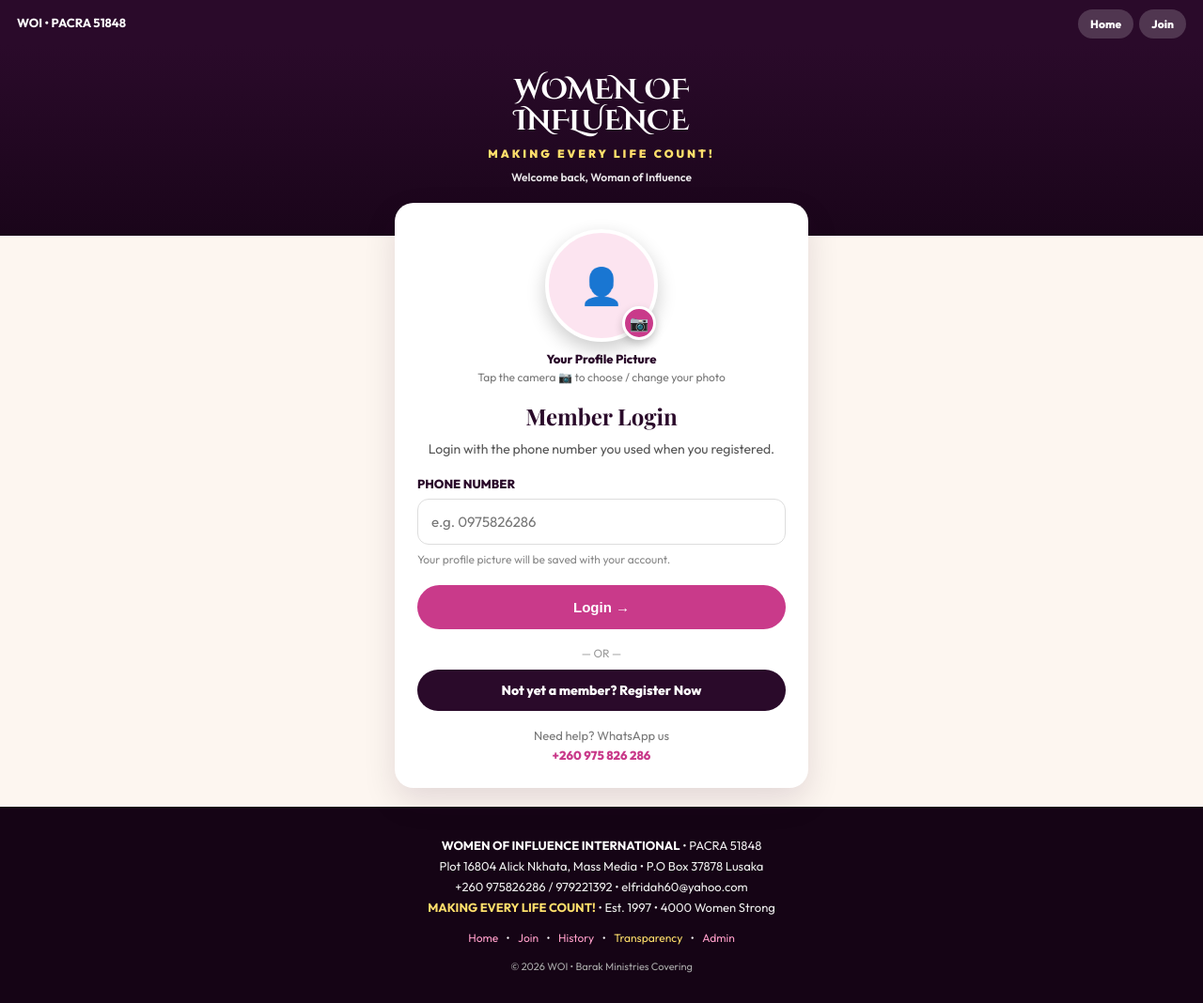
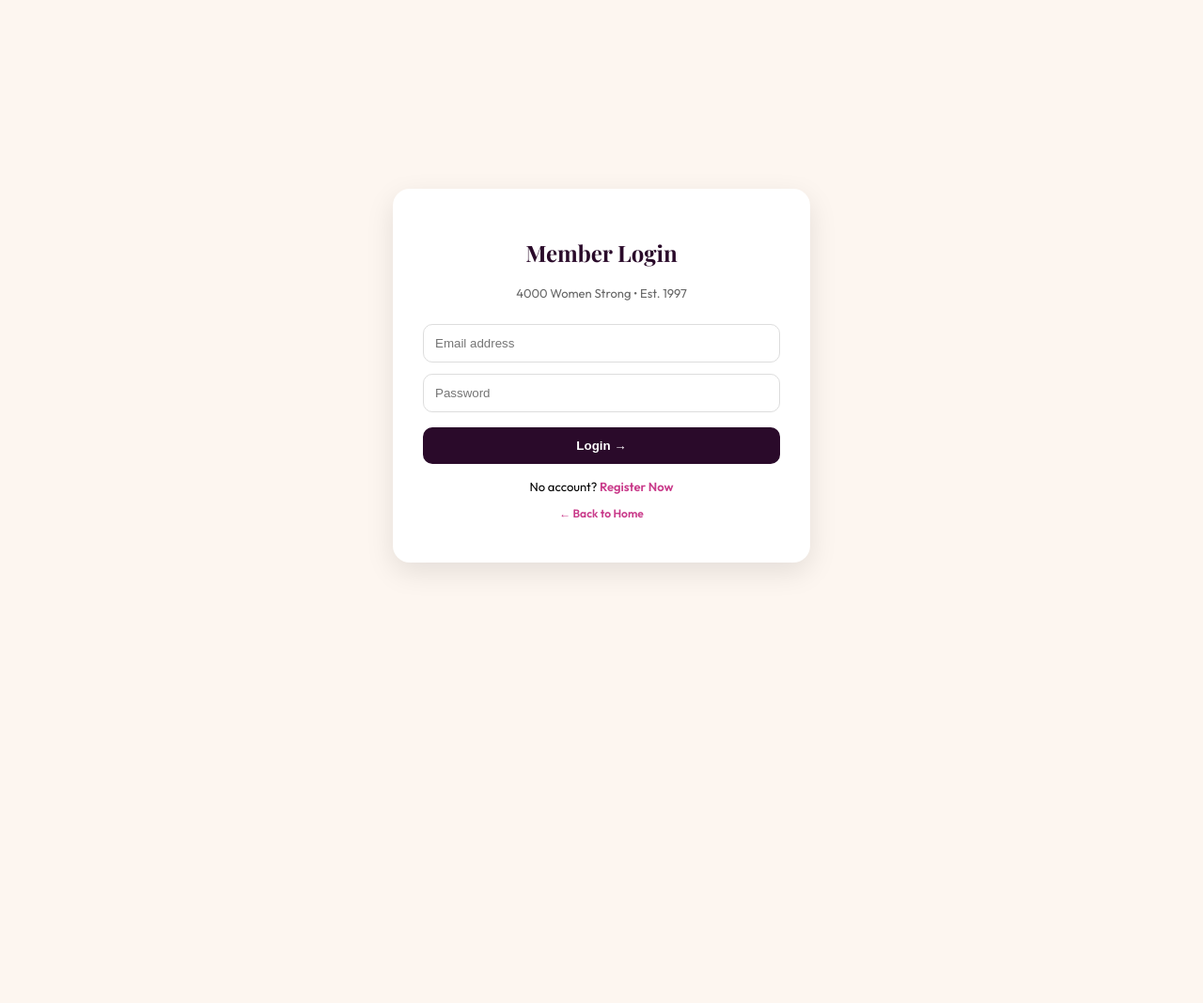
Before and after one commit to kachingaalonzo-svg/woi-website, a Flask app: page /member/login in a window 1280 px wide. Shown: the whole page at 94% size. After the commit the page ends 609 px from the top, so only its background shows below. Run offline with Flask 3, Linux system fonts and the light colour scheme.

Commit message:
Update member_login.html

```diff
--- a/templates/member_login.html
+++ b/templates/member_login.html
@@ -1,119 +1,30 @@
 <!DOCTYPE html>
-<html lang="en">
+<html>
 <head>
-<meta charset="UTF-8">
+<title>WOI Member Login</title>
 <meta name="viewport" content="width=device-width, initial-scale=1.0">
-<title>Member Login - Women of Influence International</title>
-<link href="https://fonts.googleapis.com/css2?family=Outfit:wght@400;600;700;800;900&family=Playfair+Display:wght@700;800;900&family=Cinzel+Decorative:wght@700;900&display=swap" rel="stylesheet">
+<link href="https://fonts.googleapis.com/css2?family=Outfit:wght@400;600;700&family=Playfair+Display:wght@700&display=swap" rel="stylesheet">
 <style>
-*{margin:0;padding:0;box-sizing:border-box}
-body{font-family:'Outfit',sans-serif;background:#fdf6f0;color:#1a1a1a;min-height:100vh;display:flex;flex-direction:column}
-nav{background:#2a0a2a;color:white;padding:14px 18px;display:flex;justify-content:space-between;align-items:center}
-nav a{color:white;text-decoration:none;font-size:12px;font-weight:800;background:rgba(255,255,255,0.18);padding:8px 13px;border-radius:100px;margin-left:6px}
-.hero{background:linear-gradient(180deg,#2a0a2a 0%,#1a051a 100%);color:white;padding:32px 20px 55px;text-align:center}
-.hero h1{font-family:'Cinzel Decorative',cursive;font-size:30px;line-height:1.1;color:white}
-.hero p{font-size:12px;letter-spacing:3px;font-weight:900;color:#ffdf6b;margin-top:10px}
-.box{max-width:440px;width:92%;margin:-35px auto 20px;background:white;border-radius:20px;padding:28px 24px 24px;box-shadow:0 14px 35px rgba(42,10,42,0.12);position:relative;z-index:2;text-align:center}
-.profile-wrap{position:relative;width:120px;height:120px;margin:0 auto}
-.profile-pic{width:120px;height:120px;border-radius:50%;object-fit:cover;border:4px solid white;box-shadow:0 8px 20px rgba(0,0,0,0.2);background:#fce4f0;display:flex;align-items:center;justify-content:center;font-size:38px;color:#c93a8a;overflow:hidden}
-.profile-pic img{width:100%;height:100%;object-fit:cover}
-.camera-btn{position:absolute;bottom:2px;right:2px;width:36px;height:36px;border-radius:50%;background:#c93a8a;color:white;border:3px solid white;display:flex;align-items:center;justify-content:center;font-size:16px;cursor:pointer;box-shadow:0 4px 10px rgba(0,0,0,0.2)}
-label{font-size:13px;font-weight:800;color:#2a0a2a;display:block;margin-top:18px;text-align:left}
-input{width:100%;padding:14px;border-radius:12px;border:1.5px solid #ddd;margin-top:8px;font-size:15px;font-family:'Outfit',sans-serif}
-input:focus{outline:none;border-color:#c93a8a}
-.btn{width:100%;padding:15px;border:none;border-radius:100px;background:#c93a8a;color:white;font-weight:900;font-size:15px;margin-top:20px;cursor:pointer}
-.btn-dark{width:100%;padding:13px;border-radius:100px;background:#2a0a2a;color:white;font-weight:800;font-size:14px;margin-top:10px;display:block;text-align:center;text-decoration:none}
-.hint{font-size:12px;color:#888;margin-top:8px}
+body{font-family:'Outfit';background:#fdf6f0;display:flex;justify-content:center;align-items:center;min-height:100vh;margin:0}
+.box{background:white;padding:32px;border-radius:18px;box-shadow:0 10px 30px rgba(0,0,0,0.1);width:100%;max-width:380px;text-align:center}
+input{width:100%;padding:12px;border-radius:10px;border:1px solid #ddd;margin-top:12px;box-sizing:border-box}
+button{width:100%;margin-top:16px;background:#2a0a2a;color:white;padding:12px;border-radius:10px;border:0;font-weight:700;cursor:pointer}
+.error{background:#ffe0e0;color:#a00;padding:10px;border-radius:8px;margin-top:12px;font-size:13px}
+a{color:#c93a8a;text-decoration:none;font-weight:600}
 </style>
 </head>
 <body>
-
-<nav><b style="font-size:13px">WOI • PACRA 51848</b><div><a href="/">Home</a><a href="/register">Join</a></div></nav>
-
-<div class="hero">
-<h1>WOMEN OF<br>INFLUENCE</h1>
-<p>MAKING EVERY LIFE COUNT!</p>
-<p style="font-size:12px;color:white;opacity:0.9;letter-spacing:0;font-weight:600;margin-top:10px">Welcome back, Woman of Influence</p>
+<div class="box">
+<h2 style="font-family:'Playfair Display';color:#2a0a2a">Member Login</h2>
+<p style="font-size:13px;color:#666">4000 Women Strong • Est. 1997</p>
+{% if error %}<div class="error">{{ error }}</div>{% endif %}
+<form method="POST">
+<input name="email" type="email" placeholder="Email address" required>
+<input name="password" type="password" placeholder="Password" required>
+<button type="submit">Login →</button>
+</form>
+<p style="font-size:13px;margin-top:16px">No account? <a href="/register">Register Now</a></p>
+<p style="font-size:12px;margin-top:10px"><a href="/">← Back to Home</a></p>
 </div>
-
-<div class="box">
-
-<!-- ===== PROFILE PICTURE PROVISION ===== -->
-<div class="profile-wrap">
-<div class="profile-pic" id="profilePreview">
-<span id="profileInitial">👤</span>
-<img id="profileImg" style="display:none" alt="Profile">
-</div>
-<label for="profileInput" class="camera-btn">📷</label>
-<input type="file" id="profileInput" accept="image/*" style="display:none" onchange="previewProfile(event)">
-</div>
-<p style="font-size:13px;font-weight:800;color:#2a0a2a;margin-top:10px">Your Profile Picture</p>
-<p style="font-size:12px;color:#777;margin-top:4px">Tap the camera 📷 to choose / change your photo</p>
-
-<h2 style="font-family:'Playfair Display',serif;font-size:24px;color:#2a0a2a;margin-top:18px">Member Login</h2>
-<p style="font-size:14px;color:#555;margin-top:8px;line-height:1.6">Login with the phone number you used when you registered.</p>
-
-{% if error %}
-<p style="background:#f8d7da;color:#721c24;padding:12px;border-radius:10px;margin-top:16px;text-align:center;font-weight:700;font-size:14px">{{error}}</p>
-{% endif %}
-
-<form method="POST" enctype="multipart/form-data" style="text-align:left">
-<label>PHONE NUMBER</label>
-<input name="phone" id="phoneInput" placeholder="e.g. 0975826286" required>
-<p class="hint">Your profile picture will be saved with your account.</p>
-<button class="btn">Login →</button>
-</form>
-
-<p style="text-align:center;font-size:12px;color:#999;margin:18px 0 0">— OR —</p>
-<a href="/register" class="btn-dark">Not yet a member? Register Now</a>
-
-<p style="text-align:center;font-size:13px;color:#777;margin-top:16px;line-height:1.6">Need help? WhatsApp us<br><a href="https://wa.me/260975826286" style="color:#c93a8a;font-weight:800;text-decoration:none">+260 975 826 286</a></p>
-</div>
-
-<!-- ===== WOI FOOTER - USE ON ALL PAGES ===== -->
-<footer style="background:#150415;color:white;padding:30px 20px;text-align:center;font-size:13px;margin-top:auto;line-height:1.7">
-<p style="color:#eee;font-size:13px"><b style="color:white">WOMEN OF INFLUENCE INTERNATIONAL</b> • PACRA 51848<br>
-Plot 16804 Alick Nkhata, Mass Media • P.O Box 37878 Lusaka<br>
-+260 975826286 / 979221392 • elfridah60@yahoo.com<br>
-<b style="color:#ffdf6b">MAKING EVERY LIFE COUNT!</b> • Est. 1997 • 4000 Women Strong</p>
-<p style="margin-top:12px;font-size:12px">
-<a href="/" style="color:#ff9ec9;text-decoration:none;margin:0 6px">Home</a> •
-<a href="/register" style="color:#ff9ec9;text-decoration:none;margin:0 6px">Join</a> •
-<a href="/history" style="color:#ff9ec9;text-decoration:none;margin:0 6px">History</a> •
-<a href="/transparency" style="color:#ffdf6b;text-decoration:none;margin:0 6px">Transparency</a> •
-<a href="/admin/login" style="color:#ff9ec9;text-decoration:none;margin:0 6px">Admin</a>
-</p>
-<p style="margin-top:10px;font-size:11px;color:#aaa">© 2026 WOI • Barak Ministries Covering</p>
-</footer>
-
-<script>
-function previewProfile(event){
-  const file = event.target.files[0];
-  if(!file) return;
-  const reader = new FileReader();
-  reader.onload = function(e){
-    const img = document.getElementById('profileImg');
-    img.src = e.target.result;
-    img.style.display = 'block';
-    document.getElementById('profileInitial').style.display = 'none';
-    // Save for later - so it shows again next time
-    try{ localStorage.setItem('woi_profile_pic', e.target.result); }catch(err){}
-  };
-  reader.readAsDataURL(file);
-}
-// Show saved picture if they already chose one before
-window.onload = function(){
-  try{
-    const saved = localStorage.getItem('woi_profile_pic');
-    if(saved){
-      const img = document.getElementById('profileImg');
-      img.src = saved;
-      img.style.display = 'block';
-      document.getElementById('profileInitial').style.display = 'none';
-    }
-  }catch(err){}
-}
-</script>
-
 </body>
 </html>
```
